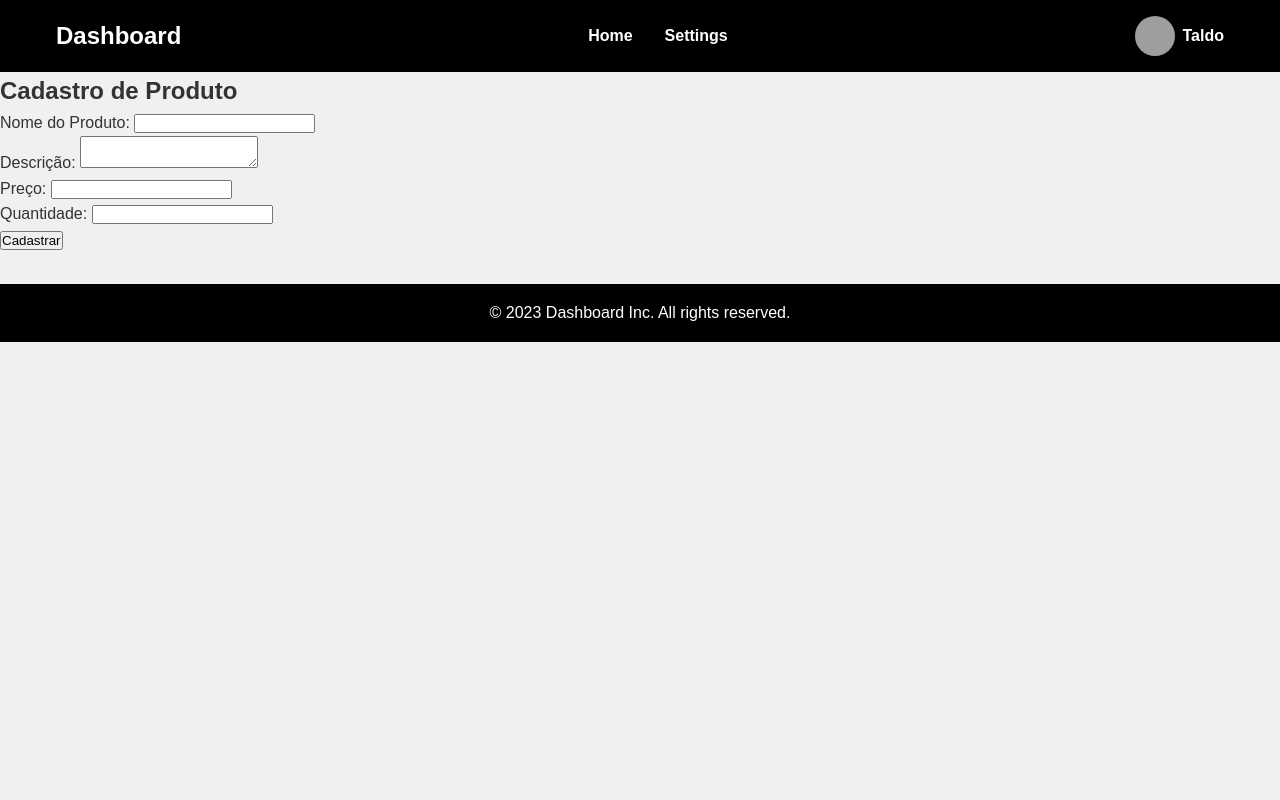
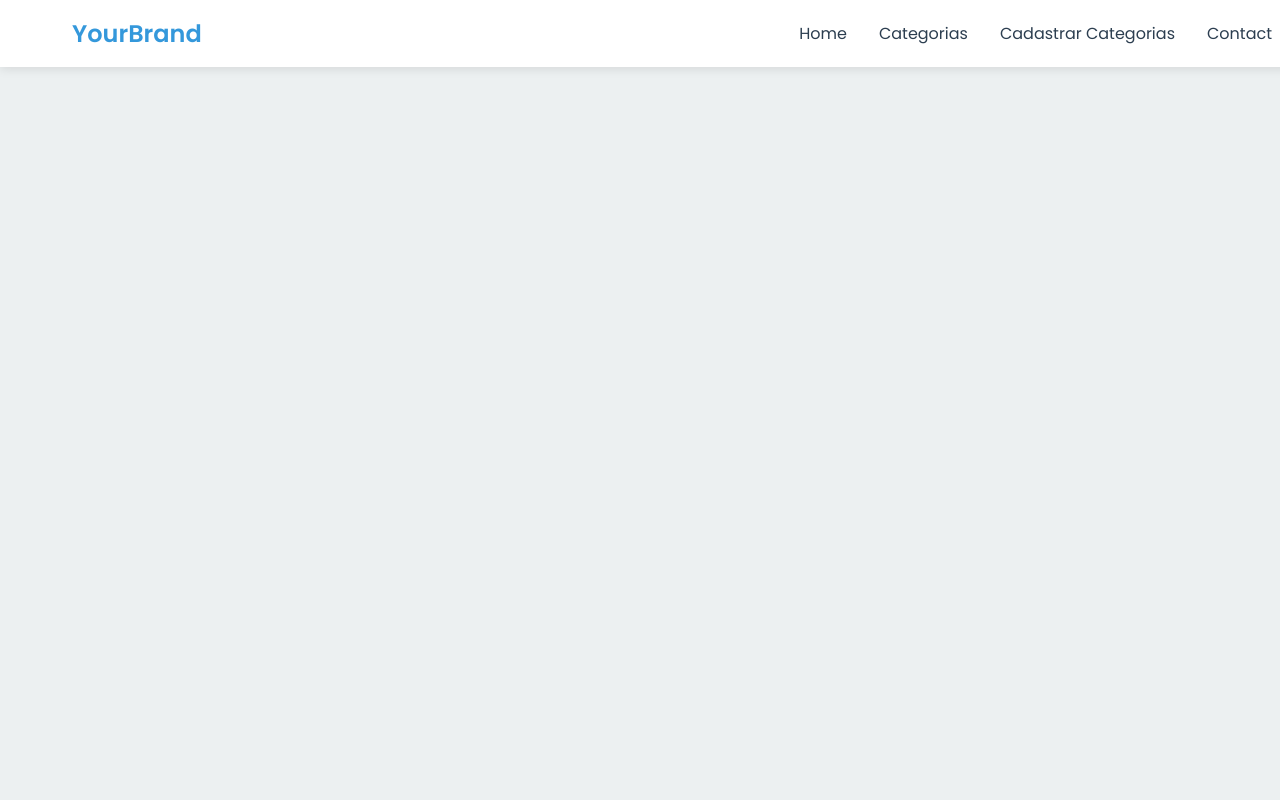
Before and after one commit to leoIlha/projetopy, a Django app: page /home in a window 1280 px wide. Run offline with Django 5.2, Linux system fonts and the light colour scheme; grey boxes are pictures that could not be loaded.

Commit message:
crud categoria

```diff
--- a/core/static/core/css/home.css
+++ b/core/static/core/css/home.css
@@ -1,149 +1,104 @@
-/* Reset and base styles */
-* {
-    margin: 0;
-    padding: 0;
-    box-sizing: border-box;
+
+        @import url('https://fonts.googleapis.com/css2?family=Poppins:wght@300;400;600&display=swap');
+
+        :root {
+            --primary-color: #3498db;
+            --secondary-color: #2c3e50;
+            --text-color: #333;
+            --background-color: #ecf0f1;
         }
 
         body {
-    font-family: Arial, sans-serif;
-    line-height: 1.6;
-    color: #333;
-    background-color: #f0f0f0;
+            font-family: 'Poppins', sans-serif;
+            margin: 0;
+            padding: 0;
+            background-color: var(--background-color);
+            color: var(--text-color);
         }
 
-/* Header styles */
-header {
-    background-color: #000;
-    color: #fff;
-    padding: 1rem 0;
+        .navbar {
+            background-color: white;
+            box-shadow: 0 2px 10px rgba(0, 0, 0, 0.1);
+            padding: 1rem 2rem;
+            position: fixed;
+            width: 100%;
+            top: 0;
+            z-index: 1000;
         }
 
-nav {
+        .navbar-content {
             display: flex;
             justify-content: space-between;
             align-items: center;
             max-width: 1200px;
             margin: 0 auto;
-    padding: 0 1rem;
         }
 
         .logo {
             font-size: 1.5rem;
-    font-weight: bold;
+            font-weight: 600;
+            color: var(--primary-color);
         }
 
-nav ul {
+        .nav-links {
             display: flex;
-    list-style: none;
+            gap: 2rem;
         }
 
-nav ul li {
-    margin: 0 1rem;
-}
-
-nav ul li a {
-    color: #fff;
+        .nav-links a {
+            color: var(--secondary-color);
             text-decoration: none;
-    font-weight: bold;
+            font-weight: 400;
             transition: color 0.3s ease;
         }
 
-nav ul li a:hover {
-    color: #ccc;
+        .nav-links a:hover {
+            color: var(--primary-color);
         }
 
-.user-info {
-    display: flex;
-    align-items: center;
-}
-
-.avatar {
-    width: 40px;
-    height: 40px;
-    border-radius: 50%;
-    margin-right: 0.5rem;
-}
-
-.username {
-    font-weight: bold;
-}
-
-/* Main content styles */
-main {
-    max-width: 1200px;
+        .content {
+            padding: 8rem 2rem 2rem;
+            max-width: 800px;
             margin: 0 auto;
-    padding: 2rem;
+            text-align: center;
         }
 
         h1 {
-    font-size: 2rem;
+            font-size: 2.5rem;
+            color: var(--primary-color);
             margin-bottom: 1rem;
-    color: #000;
         }
 
-/* Table styles */
-table {
-    width: 100%;
-    border-collapse: collapse;
-    background-color: #fff;
-    box-shadow: 0 1px 3px rgba(0, 0, 0, 0.1);
+        p {
+            font-size: 1.1rem;
+            line-height: 1.6;
+            margin-bottom: 2rem;
         }
 
-th, td {
-    padding: 0.75rem;
-    text-align: left;
-    border-bottom: 1px solid #e0e0e0;
+        .cta-button {
+            display: inline-block;
+            background-color: var(--primary-color);
+            color: white;
+            padding: 0.8rem 1.5rem;
+            border-radius: 5px;
+            text-decoration: none;
+            font-weight: 600;
+            transition: background-color 0.3s ease;
         }
 
-th {
-    background-color: #f5f5f5;
-    font-weight: bold;
-    color: #000;
+        .cta-button:hover {
+            background-color: #2980b9;
         }
 
-tr:nth-child(even) {
-    background-color: #f9f9f9;
+        @media (max-width: 768px) {
+            .navbar-content {
+                flex-direction: column;
+                gap: 1rem;
             }
 
-tr:hover {
-    background-color: #f0f0f0;
-}
-
-/* Footer styles */
-footer {
-    background-color: #000;
-    color: #fff;
-    text-align: center;
-    padding: 1rem 0;
-    margin-top: 2rem;
-}
-
-/* Responsive design */
-@media (max-width: 768px) {
-    nav {
+            .nav-links {
                 flex-direction: column;
-        align-items: flex-start;
-    }
-
-    nav ul {
-        margin-top: 1rem;
-        flex-direction: column;
-    }
-
-    nav ul li {
-        margin: 0.5rem 0;
-    }
-
-    .user-info {
-        margin-top: 1rem;
-    }
-
-    table {
-        font-size: 0.9rem;
-    }
-
-    th, td {
-        padding: 0.5rem;
+                align-items: center;
+                gap: 1rem;
             }
         }
--- a/core/templates/core/base.html
+++ b/core/templates/core/base.html
@@ -3,7 +3,8 @@
 <link rel="stylesheet" href="{% static 'core/css/estilo.css' %}">
 <div class="body-container">
 
-<form class="form" method="post" action="home">
+<form class="form" method="post" action="home.html">
+    {% csrf_token %}
     <div class="flex-column">
       <label>Email </label></div>
       <div class="inputForm">
--- a/core/templates/core/home.html
+++ b/core/templates/core/home.html
@@ -1,59 +1,40 @@
 {% load static %}
-<!DOCTYPE html>
+
 <html lang="pt-br">
 <head>
     <meta charset="UTF-8">
     <meta name="viewport" content="width=device-width, initial-scale=1.0">
-    <title>Welcome to Our Home Page</title>
+    <title>Stylish Home Page</title>
+    <style>
+        @import url('https://fonts.googleapis.com/css2?family=Poppins:wght@300;400;600&display=swap');
+    </style>
     <link rel="stylesheet" href="{% static 'core/css/home.css' %}">
 </head>
 <body>
-    <header>
-        <nav>
-            <div class="logo">Dashboard</div>
-            <ul>
-                <li><a href="#home">Home</a></li>
-                <li><a href="#settings">Settings</a></li>
-            </ul>
-            <div class="user-info">
-                <img src="https://i.pravatar.cc/40" alt="User Avatar" class="avatar">
-                <span class="username">Taldo</span>
-            </div>
-        </nav>
-    </header>
+<nav class="navbar">
+    <div class="navbar-content">
+        <div class="logo">YourBrand</div>
+        <div class="nav-links">
+            <a href="{% url 'home' %}">Home</a>
+            <a href="{% url 'categoria_list' %}">Categorias</a>
+            <a href="{% url 'categoria_form' %}">Cadastrar Categorias</a>
+            <a href="#contact">Contact</a>
+        </div>
+    </div>
+</nav>
 
-     <!-- Formulário de Cadastro de Produtos -->
-    <section id="cadastro-produto">
-        <h2>Cadastro de Produto</h2>
-        <form method="post">
-            <div>
-                <label for="nome">Nome do Produto:</label>
-                <input type="text" id="nome" name="nome" required>
-            </div>
-            <div>
-                <label for="descricao">Descrição:</label>
-                <textarea id="descricao" name="descricao" required></textarea>
-            </div>
-            <div>
-                <label for="preco">Preço:</label>
-                <input type="text" id="preco" name="preco" required>
-            </div>
-            <div>
-                <label for="quantidade">Quantidade:</label>
-                <input type="number" id="quantidade" name="quantidade" required>
-            </div>
-            <div>
-                <button type="submit">Cadastrar</button>
-            </div>
-        </form>
-    </section>
+{#<div class="content">#}
+{#    <h1>Welcome to Our Stylish Website</h1>#}
+{#    <p>Experience the perfect blend of design and functionality. Our modern approach ensures that your online presence#}
+{#        is both beautiful and effective.</p>#}
+{#    <a href="#learn-more" class="cta-button">Learn More</a>#}
+{#</div>#}
 
+<div class="content">
+{% block content %}
 
+{% endblock %}
 
+</div>
 
-
-    <footer>
-        <p>&copy; 2023 Dashboard Inc. All rights reserved.</p>
-    </footer>
 </body>
-</html>
--- a/core/urls.py
+++ b/core/urls.py
@@ -6,5 +6,4 @@ urlpatterns = [
     path('',views.LoginPageView.as_view(), name='login'),
     path('home', views.HomePageView.as_view(), name='home'),
 
-
 ]
--- /dev/null
+++ b/produto/urls.py
@@ -0,0 +1,12 @@
+
+from django.urls import path, include
+from . import views
+urlpatterns = [
+
+    path('listar', views.CategoriaListView.as_view(), name='categoria_list'),
+    path('save', views.CategoriaCreateView.as_view(), name='categoria_form'),
+    path('update/<int:pk>', views.CategoriaUpdateView.as_view(), name='update'),
+
+    path('delete/<int:pk>', views.CategoriaDeleteView.as_view(), name='delete')
+
+]
--- a/projeto/urls.py
+++ b/projeto/urls.py
@@ -21,4 +21,5 @@ urlpatterns = [
     path('admin/', admin.site.urls),
     path('', include('core.urls')),
     path('home', include('core.urls')),
+    path('produto/', include('produto.urls')),
 ]
```
Also changed, not shown: produto/templates/produto/categoria_confirm_delete.html (added, +17 -0 lines), produto/templates/produto/categoria_form.html (added, +11 -0 lines), produto/templates/produto/categoria_list.html (added, +28 -0 lines), 1 other file. Lines whose indentation alone changed are shown as unchanged.
